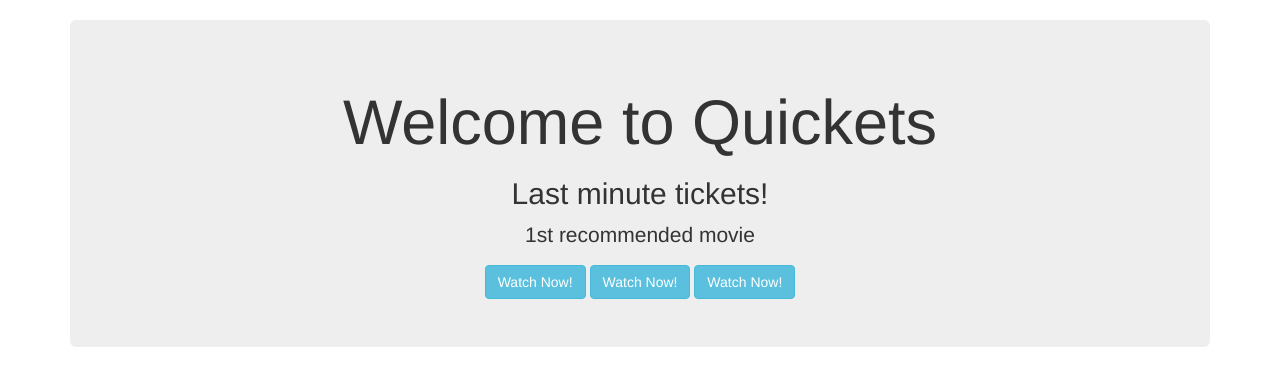
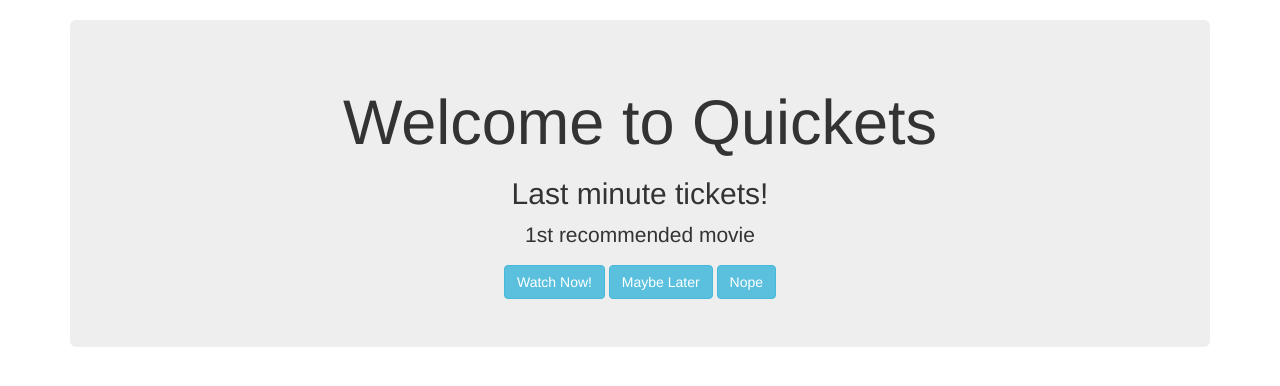
Before and after one commit to nspektor/Quickets, a Flask app: page / in a window 1280 px wide. Shown: the part 52-438 px from the top of the page. Run offline with Flask 2, Linux system fonts and the light colour scheme; some libraries are stand-ins or nearby versions.

Commit message:
html stuff

```diff
--- a/app.py
+++ b/app.py
@@ -19,8 +19,8 @@ def login():
 
     return render_template("login.html")
 
-@app.route("/create/account", methods=["GET","POST"])
-@app.route("/create/account/", methods=["GET","POST"])
+@app.route("/create_account", methods=["GET","POST"])
+@app.route("/create_account/", methods=["GET","POST"])
 def create_account():
     return render_template("create_account.html")
 
--- a/templates/create_account.html
+++ b/templates/create_account.html
@@ -28,7 +28,9 @@
 	  <input type="password" name="password_again" class="form-control" id="pwdagn" placeholder="Retype password">
 	</div>
 	<button type="submit" name="button" class="btn btn-default">Create</button>
-	<button type="submit" name="button" class="btn btn-default">Cancel</button>
+
+	<a href="/home"  class="btn btn-default" >Cancel</a>
+
       </form>
     </div>
   </body>
--- a/templates/home.html
+++ b/templates/home.html
@@ -18,7 +18,7 @@
            <span class="icon-bar"></span>
            <span class="icon-bar"></span>
 	 </button>
-	 <a class="navbar-brand" href="#">Quickets</a>
+	 <a class="navbar-brand" href="/home">Quickets</a>
        </div>
        <div class="collapse navbar-collapse" id="myNavbar">
 	 <ul class="nav navbar-nav">
@@ -39,8 +39,8 @@
        <h2>Last minute tickets!</h2>
        <p> 1st recommended movie </p>
        <a href="/find_ticket" class="btn btn-info" role="button">Watch Now!</a>
-       <a href="/find_ticket" class="btn btn-info" role="button">Watch Now!</a>
-       <a href="/find_ticket" class="btn btn-info" role="button">Watch Now!</a>
+       <a href="/home" class="btn btn-info" role="button">Maybe Later</a>
+       <a href="/home" class="btn btn-info" role="button">Nope</a>
 
        </center>
      </div>
```
Also changed, not shown: 1 other file.
